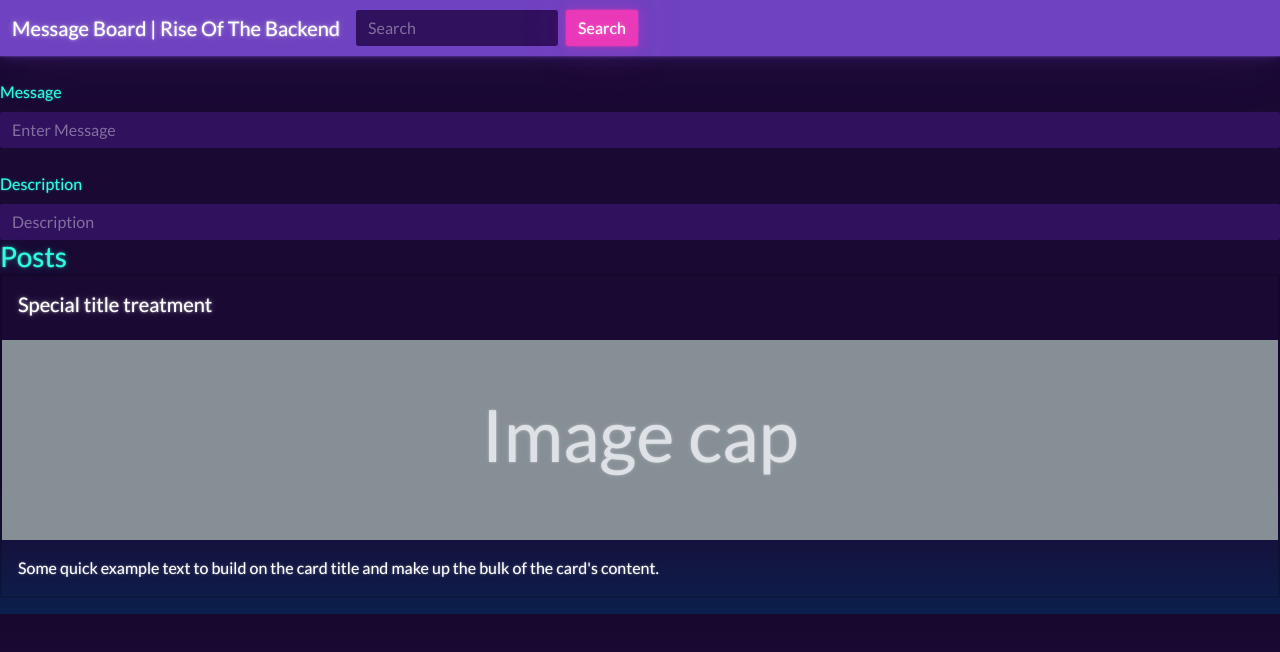
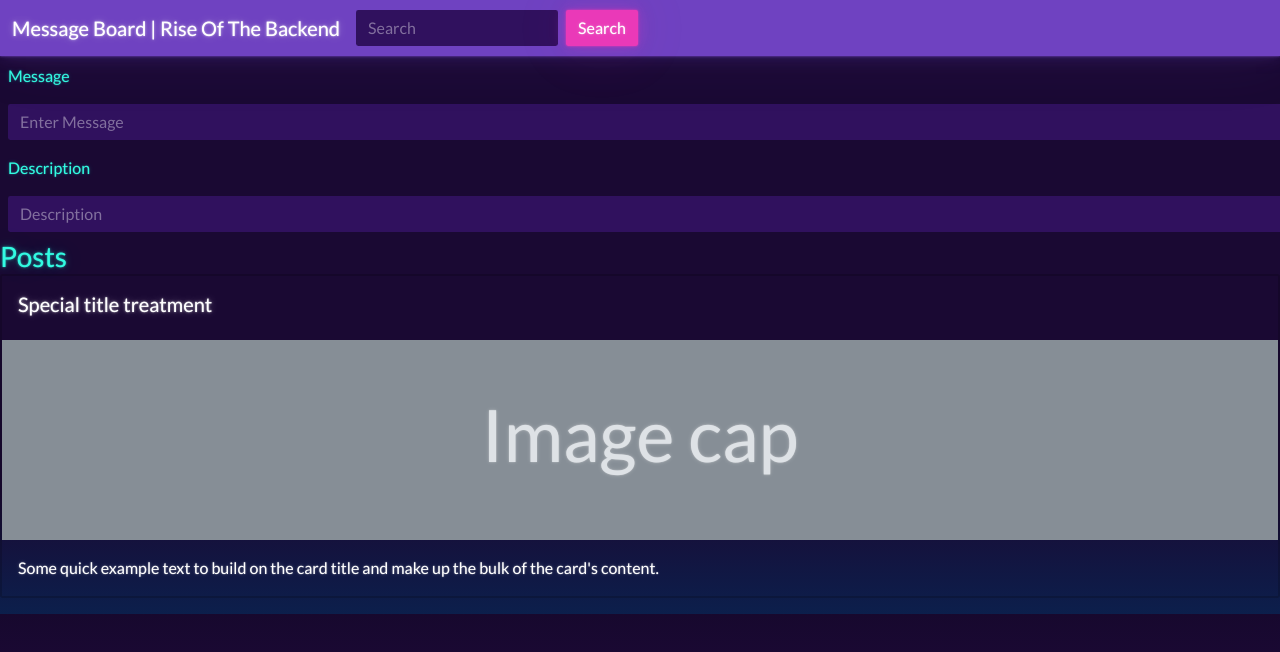
Before and after one commit to Manuel-heav/MessageBoard-riseOfTheBackend, a plain HTML site: page client/index.html in a window 1280 px wide. Drawn offline with nearby package versions, Linux system fonts and the light colour scheme.

Commit message:
updated schema

```diff
--- a/client/index.html
+++ b/client/index.html
@@ -31,12 +31,12 @@
         <form>
             <fieldset>
               <div class="form-group">
-                <label for="exampleInputEmail1" class="form-label mt-4">Message</label>
-                <input type="email" class="form-control" id="exampleInputEmail1" aria-describedby="emailHelp" placeholder="Enter Message">
+                <label for="exampleInputEmail1" class="form-label m-2">Message</label>
+                <input type="email" class="form-control m-2" id="exampleInputEmail1" aria-describedby="emailHelp" placeholder="Enter Message">
               </div>
               <div class="form-group">
-                <label for="exampleInputPassword1" class="form-label mt-4">Description</label>
-                <input type="password" class="form-control" id="exampleInputPassword1" placeholder="Description">
+                <label for="exampleInputPassword1" class="form-label m-2">Description</label>
+                <input type="password" class="form-control m-2" id="exampleInputPassword1" placeholder="Description">
               </div>
           </form>
     </main>
@@ -56,7 +56,6 @@
         <p class="card-text">Some quick example text to build on the card title and make up the bulk of the card's content.</p>
       </div>
     </div>
-
     </main>
       <script src="index.js"></script>
 </body>
--- a/client/main.css
+++ b/client/main.css
@@ -0,0 +1,4 @@
+*{
+    margin: 0;
+    padding: 0;
+}
```
Also changed, not shown: server/models/Message.js (+5 -2 lines). Lines whose indentation alone changed are shown as unchanged.
